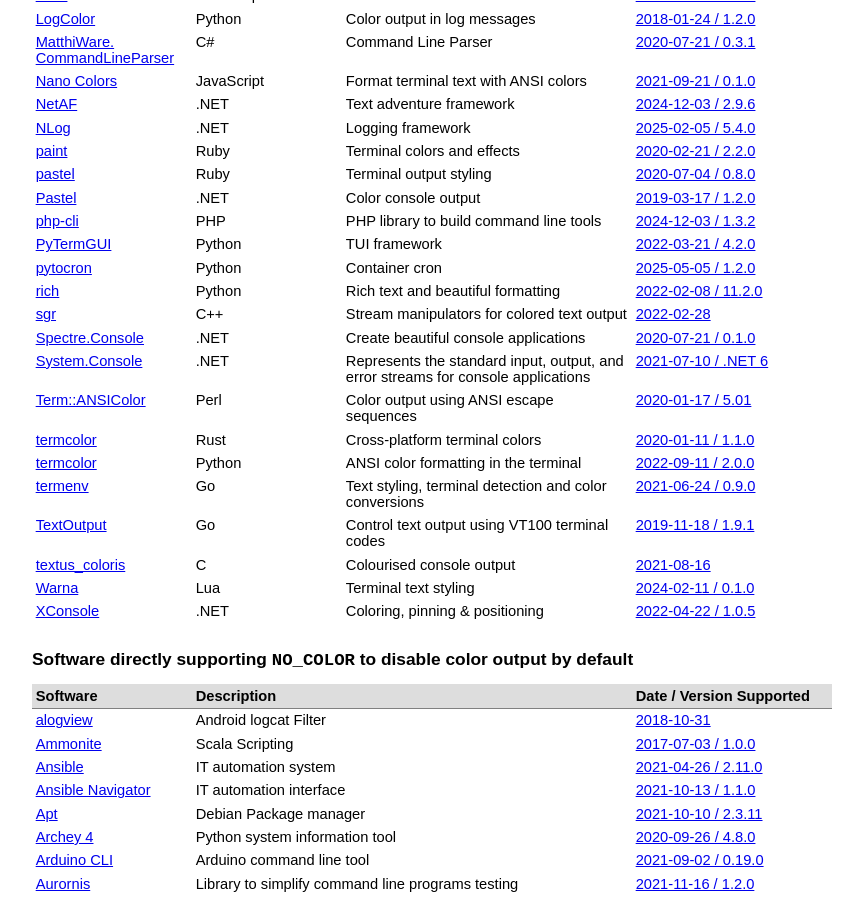
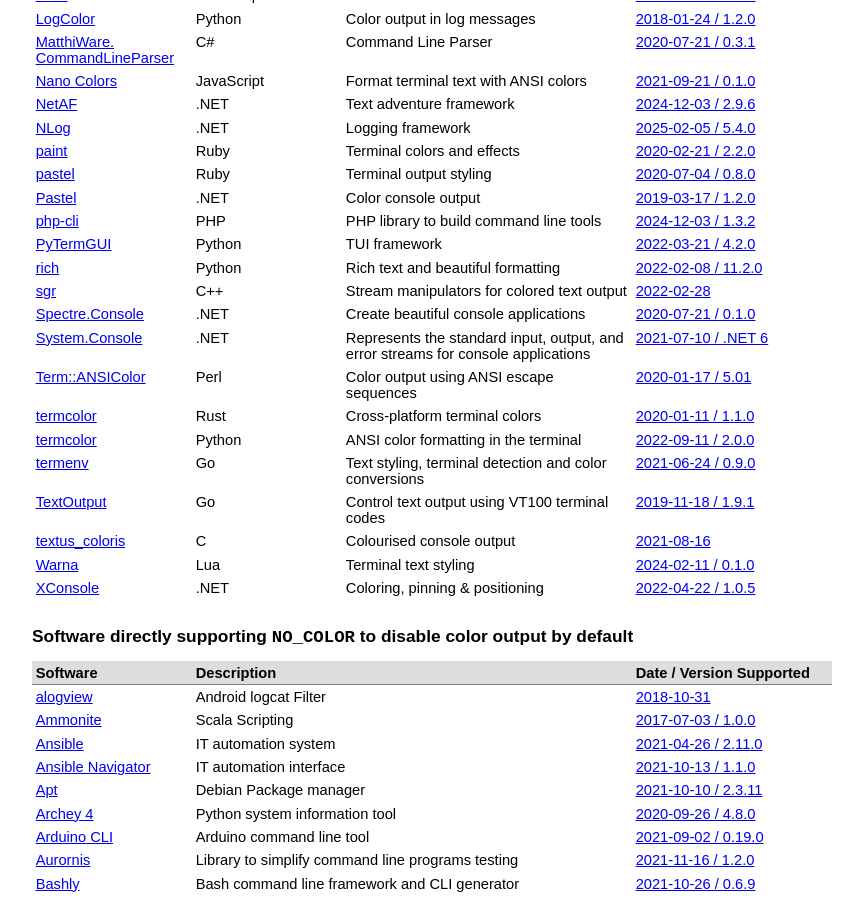
Before and after one commit to jcs/no_color, a Jekyll site: the page built from index.md, in a window 1280 px wide and 900 px high, scrolled down 2071 px. Shown: the whole window, without its empty margins (208-1071 px from the left). Built offline with Jekyll 4.4.1, drawn with Linux system fonts in a browser that asks for light colours; our own code applies the rules of GitHub Pages for plain Markdown files; some of the changed text lies outside the part shown.

Commit message:
Move pytocron from libraries to apps section (#307)

```diff
--- a/index.md
+++ b/index.md
@@ -129,7 +129,6 @@ color by default via `NO_COLOR`.
 | [Pastel](https://github.com/silkfire/Pastel) | .NET | Color console output | [2019-03-17 / 1.2.0](https://github.com/silkfire/Pastel/commit/8a89c2930a2b7ff2c6beae67e6c00fe1d74189d5) |
 | [php-cli](https://github.com/splitbrain/php-cli) | PHP | PHP library to build command line tools | [2024-12-03 / 1.3.2](https://github.com/splitbrain/php-cli/commit/360ed0b3704fa8fcd1ce976ed79012aa2c67d22f) |
 | [PyTermGUI](https://github.com/bczsalba/pytermgui/) | Python | TUI framework | [2022-03-21 / 4.2.0](https://github.com/bczsalba/pytermgui/releases/tag/v4.2.0) |
-| [pytocron](https://github.com/hartwork/pytocron) | Python | Container cron | [2025-05-05 / 1.2.0](https://github.com/hartwork/pytocron/releases/tag/v1.2.0) |
 | [rich](https://github.com/Textualize/rich) | Python | Rich text and beautiful formatting | [2022-02-08 / 11.2.0](https://github.com/Textualize/rich/releases/tag/v11.2.0) |
 | [sgr](https://github.com/datafl4sh/sgr) | C++ | Stream manipulators for colored text output | [2022-02-28](https://github.com/datafl4sh/sgr/commit/a9fede27b1966e0104567541535fd40c9c7b6ef3) |
 | [Spectre.Console](https://github.com/spectreconsole/spectre.console) | .NET | Create beautiful console applications | [2020-07-21 / 0.1.0](https://github.com/spectreconsole/spectre.console/commit/334dcddc1aa62953ad6c2190344bf5b94820614c) |
```
Also changed, not shown: other parts of index.md (+1 -0 lines).
